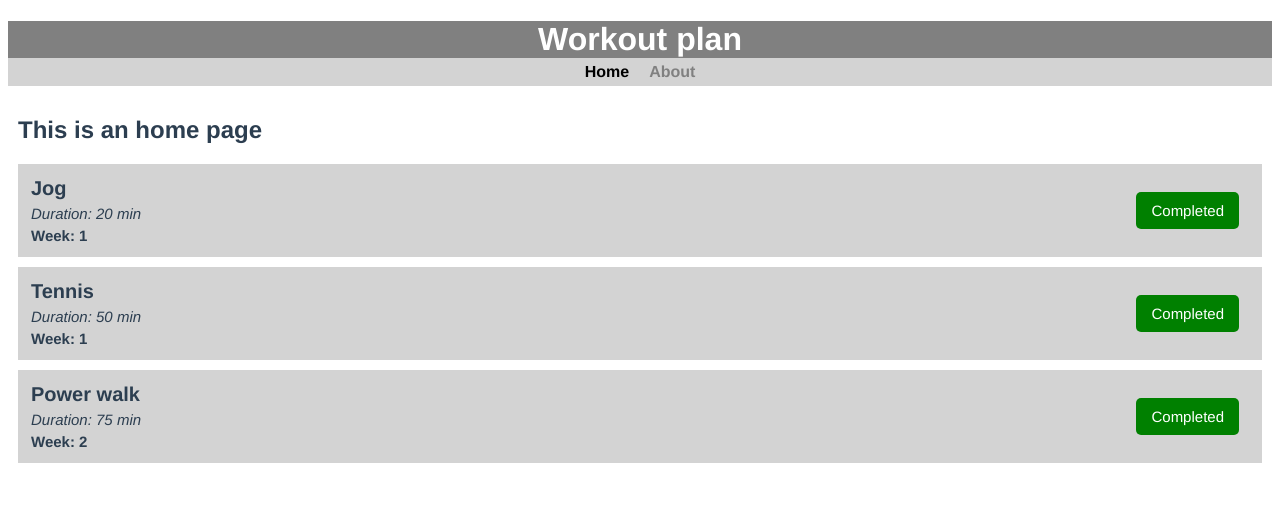
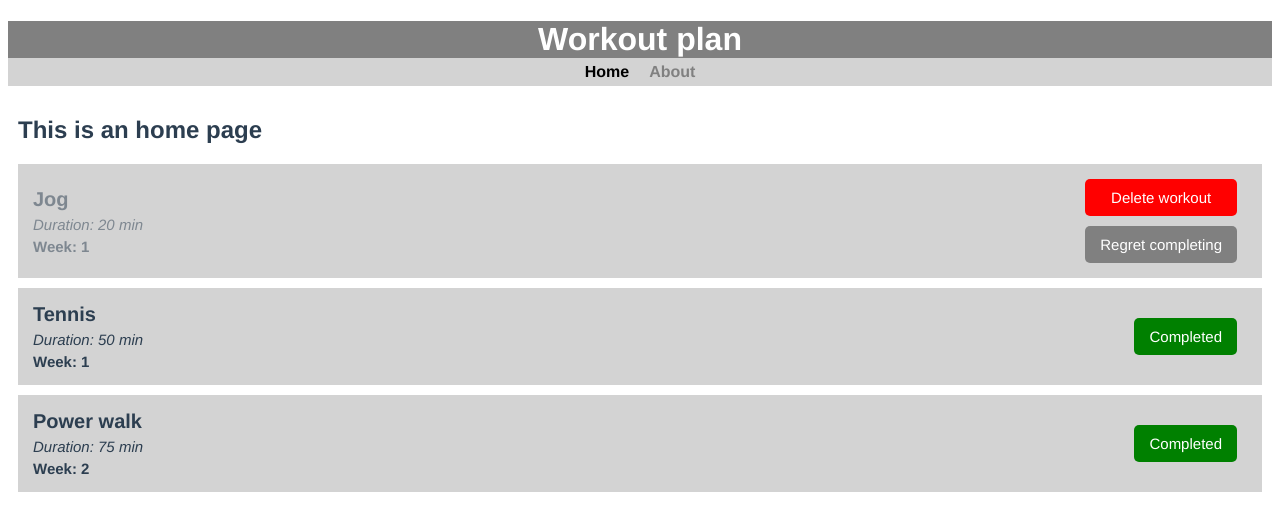
Before and after one commit to helenahalldiniths/workout-schedule, a Vue app: page / in a window 1280 px wide. Shown: the top 530 px of the page. Built offline with nearby package versions, Linux system fonts and the light colour scheme.

Commit message:
Make it possible to delete and compleat workouts

```diff
--- a/src/components/AppButton.vue
+++ b/src/components/AppButton.vue
@@ -1,5 +1,7 @@
 <template>
-  <button :style="{ background: color }">{{ text }}</button>
+  <button @click="$emit('button-clicked')" :style="{ background: color }">
+    {{ text }}
+  </button>
 </template>
 
 <script>
--- a/src/components/WorkoutItem.vue
+++ b/src/components/WorkoutItem.vue
@@ -1,12 +1,29 @@
 <template>
   <div class="workout">
-    <div class="workout-info">
+    <div :class="[workout.completed ? 'completed' : '', 'workout-info']">
       <p id="activity">{{ workout.activity }}</p>
       <p id="duration">Duration: {{ workout.duration }} min</p>
       <p id="week">Week: {{ workout.week }}</p>
     </div>
-    <div class="button-div">
-      <AppButton text="Completed" color="green" />
+    <div class="completeness-div">
+      <AppButton
+        @button-clicked="$emit('complete-workout', workout.id)"
+        text="Completed"
+        color="green"
+        v-show="!workout.completed"
+      />
+      <AppButton
+        @button-clicked="$emit('delete-workout', workout.id)"
+        text="Delete workout"
+        color="red"
+        v-show="workout.completed"
+      />
+      <AppButton
+        @button-clicked="$emit('complete-workout', workout.id)"
+        text="Regret completing"
+        color="gray"
+        v-show="workout.completed"
+      />
     </div>
   </div>
 </template>
@@ -31,15 +48,22 @@ export default {
   background-color: lightgray;
   margin-bottom: 10px;
   align-items: center;
-  padding: 8px;
+  padding: 10px;
 }
 
 .workout-info p {
   margin: 5px;
 }
 
-.button-div {
+.completeness-div {
+  display: flex;
+  flex-direction: column;
   margin-right: 10px;
+}
+
+.completeness-div p {
+  font-style: italic;
+  opacity: 0.5;
 }
 
 #activity {
@@ -58,6 +82,6 @@ export default {
 }
 
 .completed {
-  opacity: 0.3;
+  opacity: 0.5;
 }
 </style>
--- a/src/components/WorkoutItems.vue
+++ b/src/components/WorkoutItems.vue
@@ -1,6 +1,10 @@
 <template>
   <div v-for="(workout, index) in workouts" :key="index">
-    <WorkoutItem :workout="workout" />
+    <WorkoutItem
+      @complete-workout="$emit('complete-workout', workout.id)"
+      @delete-workout="$emit('delete-workout', workout.id)"
+      :workout="workout"
+    />
   </div>
 </template>
 
@@ -14,5 +18,6 @@ export default {
   props: {
     workouts: Array,
   },
+  emits: ["complete-workout", "delete-workout"],
 };
 </script>
--- a/src/views/HomeView.vue
+++ b/src/views/HomeView.vue
@@ -1,7 +1,11 @@
 <template>
   <section>
     <h1>This is an home page</h1>
-    <WorkoutItems :workouts="workouts" />
+    <WorkoutItems
+      @complete-workout="completeWorkout"
+      @delete-workout="deleteWorkout"
+      :workouts="workouts"
+    />
   </section>
 </template>
 
@@ -17,6 +21,18 @@ export default {
     return {
       workouts: [],
     };
+  },
+  methods: {
+    completeWorkout(id) {
+      this.workouts = this.workouts.map((workout) =>
+        workout.id === id
+          ? { ...workout, completed: !workout.completed }
+          : workout
+      );
+    },
+    deleteWorkout(id) {
+      this.workouts = this.workouts.filter((workout) => workout.id !== id);
+    },
   },
   created() {
     this.workouts = [
```
Also changed, not shown: src/components/HelloWorld.vue (deleted, +0 -59 lines).
